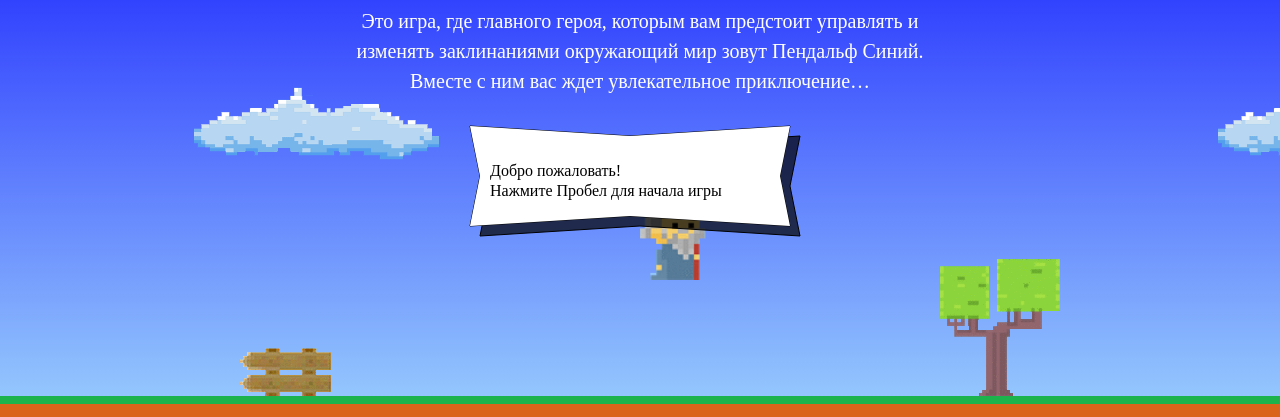
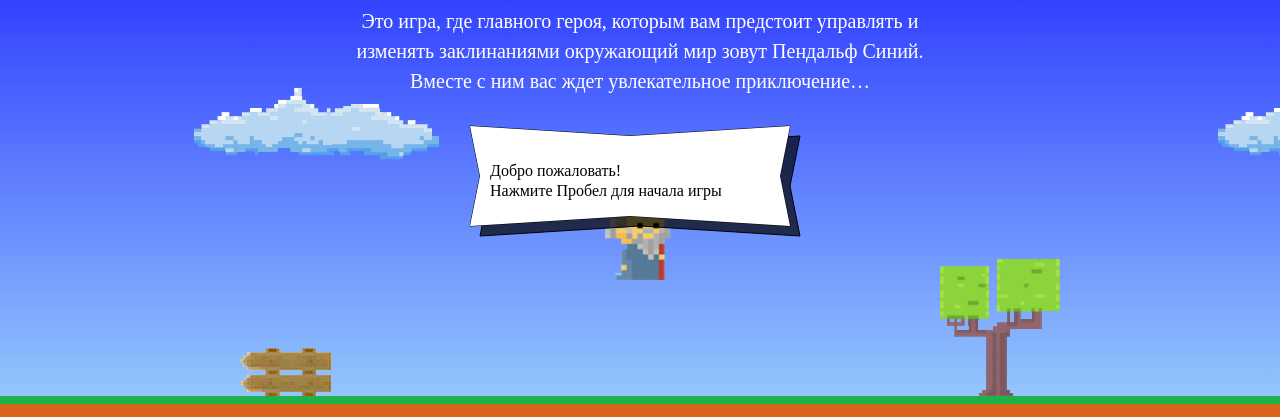
Before and after one commit to geraltina/399713-code-and-magick, a website: page index.html in a window 1280 px wide. Shown: the part 203-620 px from the top of the page. Drawn offline with Linux system fonts and the light colour scheme; a web font is replaced by a local one.

Commit message:
Вычитание ширины мага при позиционировании

```diff
--- a/index.html
+++ b/index.html
@@ -194,7 +194,7 @@
     return 1.337 * wizardWidth;
   }
   var getWizardX = function (width) {
-    return width * 0.5;
+    return width * 0.5 - wizardWidth * 0.5;
   }
   var getWizardY = function (height) {
     return height * 0.3;
```
